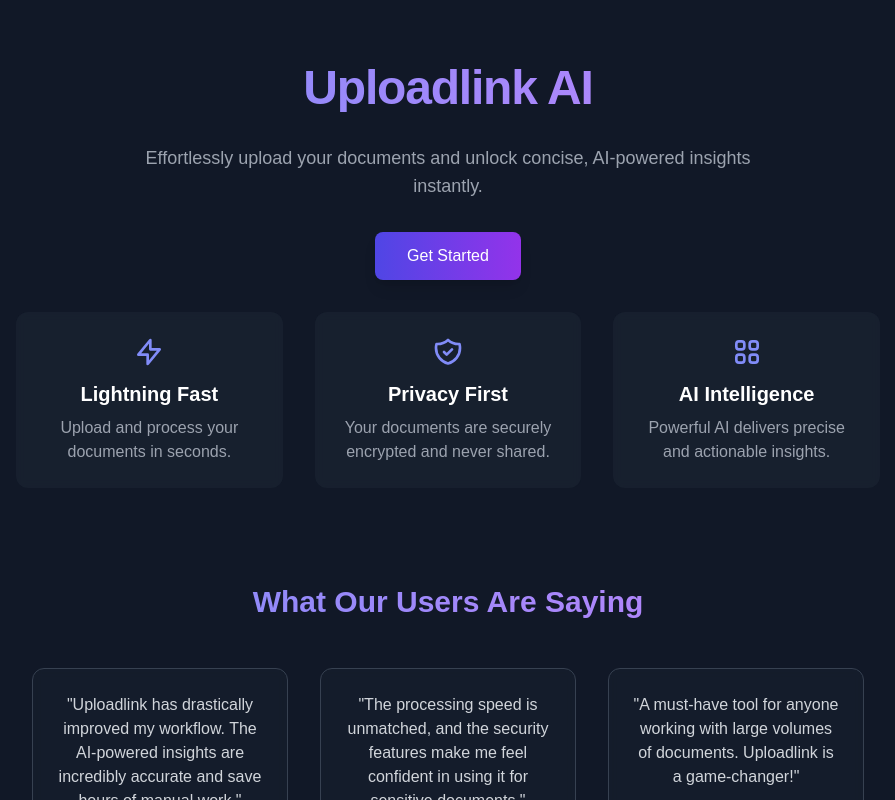
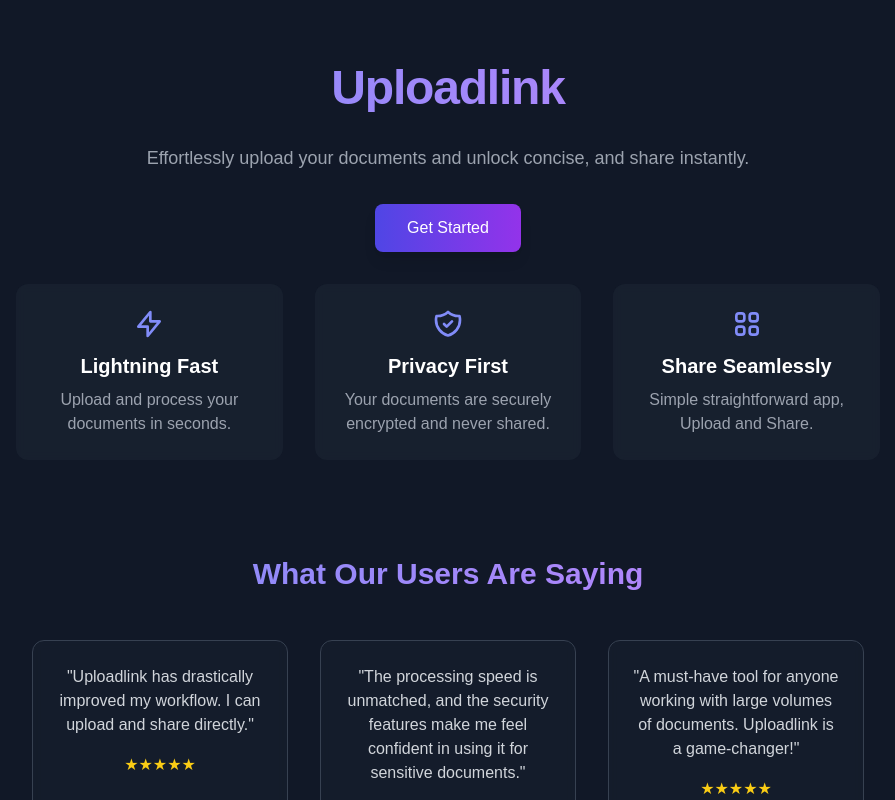
Before and after one commit to PatelAbhay550/uploadlink, a Next.js app: page / in a window 1280 px wide. Shown: the top 800 px of the page, without its empty margins (192-1087 px from the left). Built offline with nearby package versions, Linux system fonts and the light colour scheme.

Commit message:
Update page.js

```diff
--- a/app/page.js
+++ b/app/page.js
@@ -6,10 +6,10 @@
       <div className="max-w-4xl w-full px-4 py-16 text-center space-y-8">
         {/* Hero Section */}
         <h1 className="text-5xl font-extrabold tracking-tight bg-gradient-to-r from-indigo-400 to-purple-400 bg-clip-text text-transparent">
-          Uploadlink AI
+          Uploadlink
         </h1>
         <p className="text-lg text-gray-400 max-w-2xl mx-auto">
-          Effortlessly upload your documents and unlock concise, AI-powered insights instantly.
+          Effortlessly upload your documents and unlock concise, and share instantly.
         </p>
 
         {/* CTA Button */}
@@ -51,8 +51,8 @@
                 <path strokeLinecap="round" strokeLinejoin="round" strokeWidth={2} d="M4 6a2 2 0 012-2h2a2 2 0 012 2v2a2 2 0 01-2 2H6a2 2 0 01-2-2V6zM14 6a2 2 0 012-2h2a2 2 0 012 2v2a2 2 0 01-2 2h-2a2 2 0 01-2-2V6zM4 16a2 2 0 012-2h2a2 2 0 012 2v2a2 2 0 01-2 2H6a2 2 0 01-2-2v-2zM14 16a2 2 0 012-2h2a2 2 0 012 2v2a2 2 0 01-2 2h-2a2 2 0 01-2-2v-2z" />
               </svg>
             </div>
-            <h3 className="text-xl font-semibold mb-2">AI Intelligence</h3>
-            <p className="text-gray-400">Powerful AI delivers precise and actionable insights.</p>
+            <h3 className="text-xl font-semibold mb-2">Share Seamlessly</h3>
+            <p className="text-gray-400">Simple straightforward app, Upload and Share.</p>
           </div>
         </div>
 
@@ -64,7 +64,7 @@
 
           <div className="grid md:grid-cols-3 gap-8">
             <div className="p-6 rounded-xl bg-gray-800/30 backdrop-blur-sm border border-gray-700 hover:border-indigo-500/30 transition-all duration-300">
-              <p className="text-gray-300">"Uploadlink has drastically improved my workflow. The AI-powered insights are incredibly accurate and save hours of manual work."</p>
+              <p className="text-gray-300">"Uploadlink has drastically improved my workflow. I can upload and share directly."</p>
               <div className="mt-4 text-yellow-400">★★★★★</div>
             </div>
             <div className="p-6 rounded-xl bg-gray-800/30 backdrop-blur-sm border border-gray-700 hover:border-indigo-500/30 transition-all duration-300">
```
